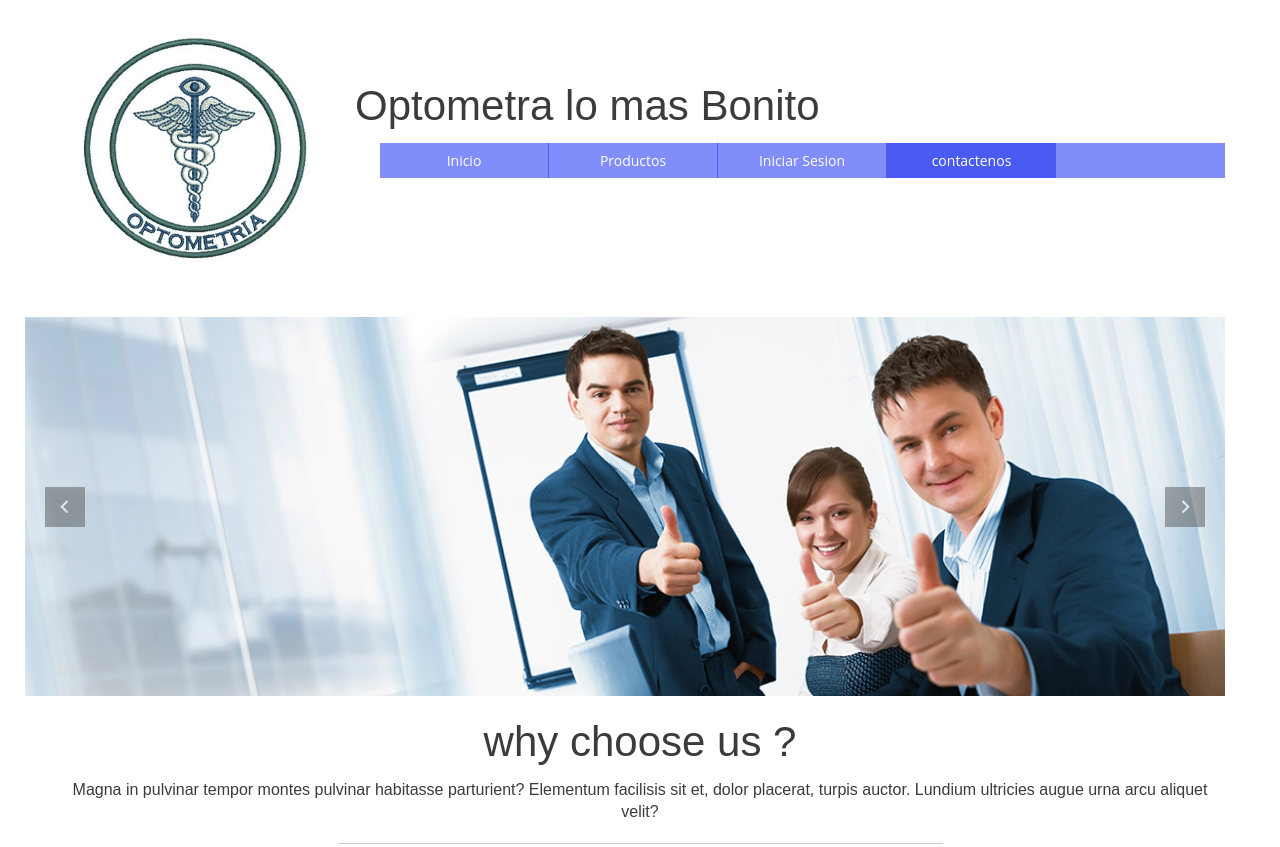
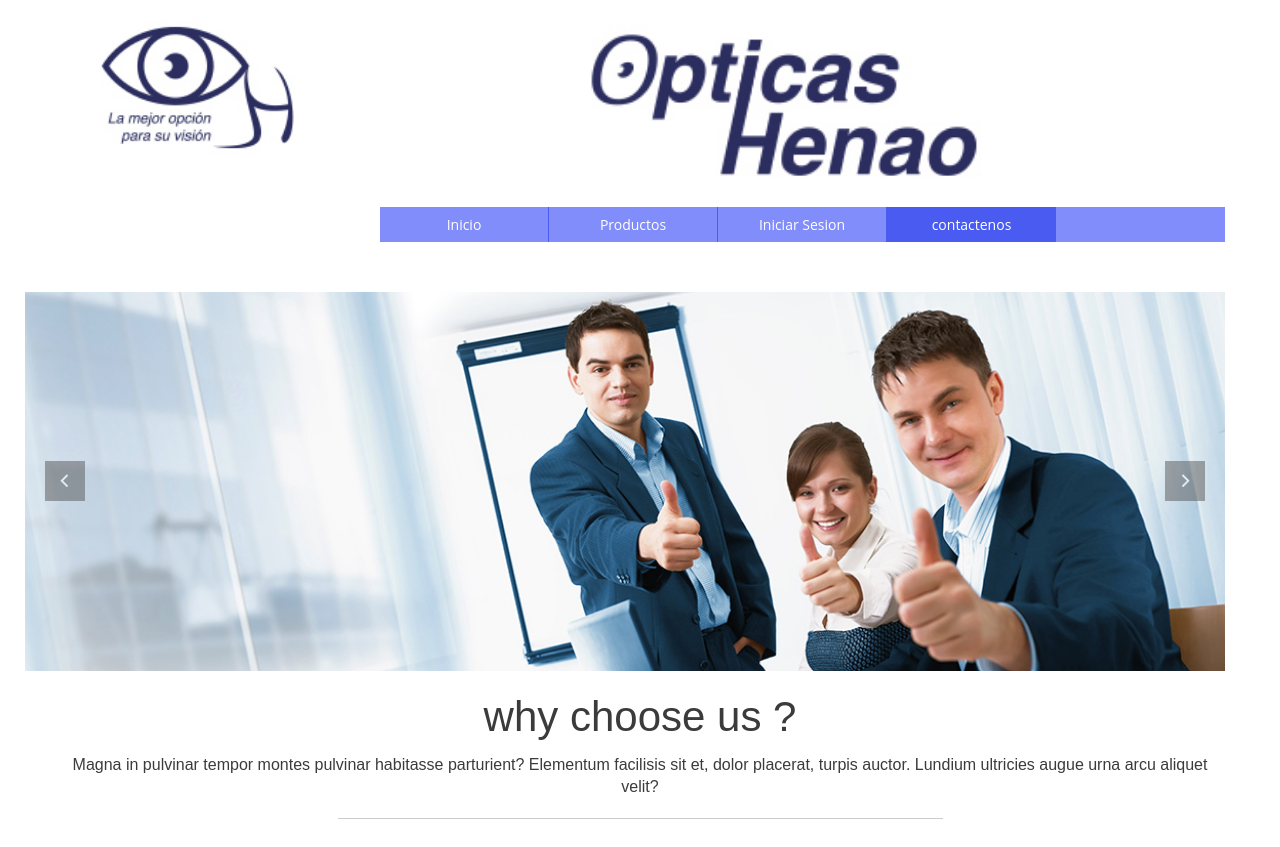
Before and after one commit to camilo1505/optometra, a plain HTML site: page contactanos.html in a window 1280 px wide. Shown: the top 847 px of the page. Drawn offline with Linux system fonts and the light colour scheme; files whose address does not match are found by name; a web font is replaced by a local one.

Commit message:
actualizacion de logo

```diff
--- a/contactanos.html
+++ b/contactanos.html
@@ -3,7 +3,7 @@
 <head>
     <meta charset="UTF-8">
     <meta name="viewport" content="width=device-width, initial-scale=1.0">
-    <title>Optometra Carlos Berrio</title>
+    <title>Opticas Henao</title>
     <link href="css/styles.css" rel="stylesheet">
     <link href="css/bootstrap-override.css" rel="stylesheet">
     <link href="css/font-awesome/font-awesome.css" rel="stylesheet">
@@ -14,14 +14,14 @@
         <div class="container">
             <div class="row t-container">
                 <div class="span3">
-                    <div class="logo">
-                        <a href="index.html"><img src="logo.jpg" alt="" width="150" height="150"></a>
-                        </div>
+                  <div class="logo">
+                    <a href="index.html"><img src="logo.png" alt="" ></a>
                     </div>
+                </div>
 
-                <div class="span9">
-                    <div class="row space60"></div>
-                    <h1>Optometra lo mas Bonito</h1>
+            <div class="span9">
+                <div class="row space10"></div>
+                <img src="nombre.png" alt="">
                     <nav id="nav" role="navigation">
                         <a href="#nav" title="Show navigation">Show navigation</a>
                         <a href="#" title="Hide navigation">Hide navigation</a>
```
Also changed, not shown: index.html (+4 -4 lines), login.html (+7 -7 lines), logo.png (added), nombre.png (added), 1 other file.
